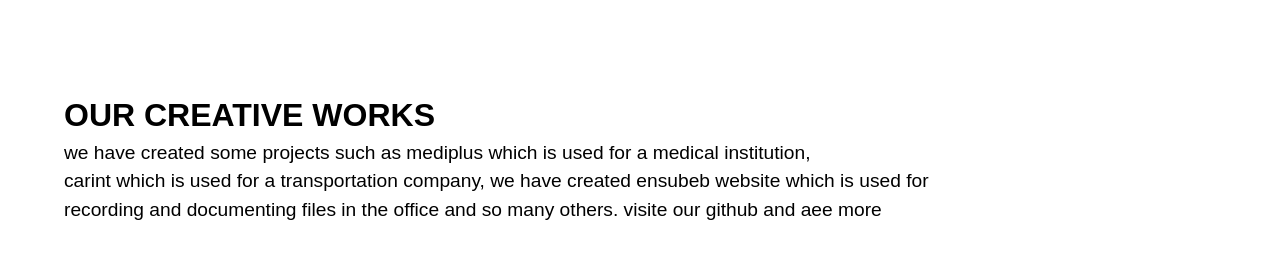
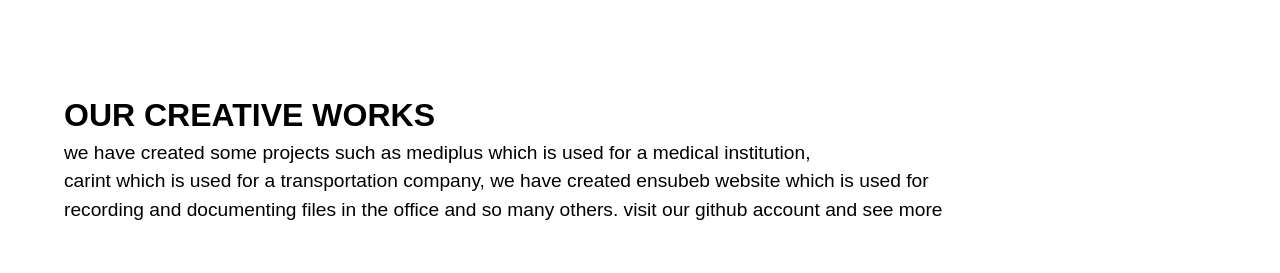
Before and after one commit to Onyeno-ikechukwu/ikechukwutechportfolio, a plain HTML site: page index.html in a window 1280 px wide. Shown: the part 2240-2513 px from the top of the page. Drawn offline with Linux system fonts and the light colour scheme.

Commit message:
Update index.html

```diff
--- a/index.html
+++ b/index.html
@@ -75,7 +75,7 @@
     </div>
     <div class="paragraph">
       we have created some projects such as mediplus which is used for a medical institution, <br> carint which is used for a transportation company, we have created ensubeb website which is used for <br> recording and documenting files in the office and so many others.
-      visite our github and aee more
+      visit our github account and see more
     </div>
      <div class="div7">
       <img src="./images/w-1.png" alt="" class="div7img1">
```
